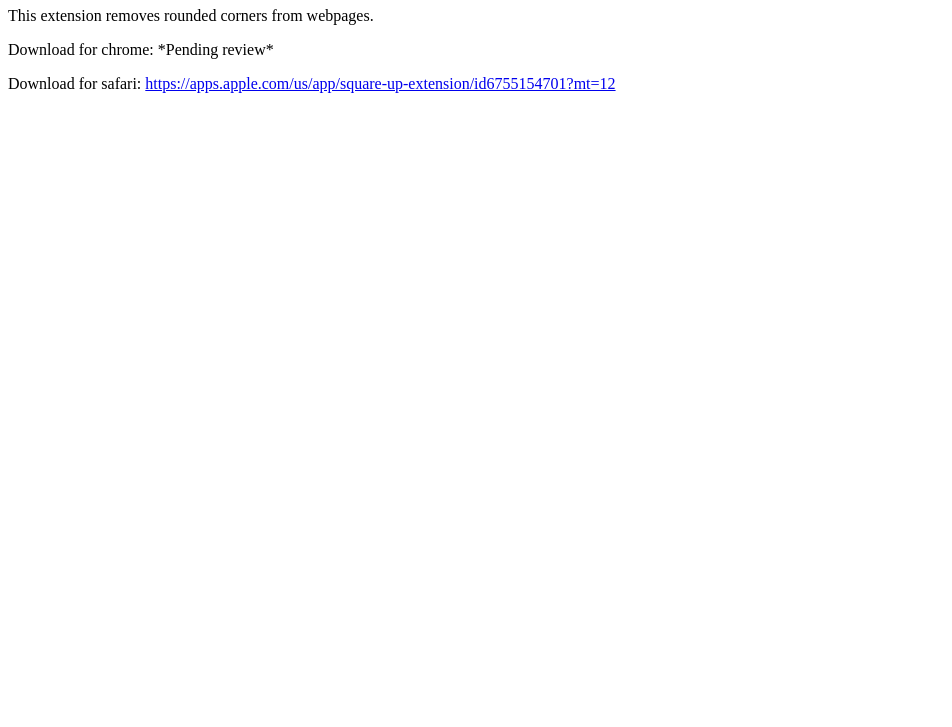
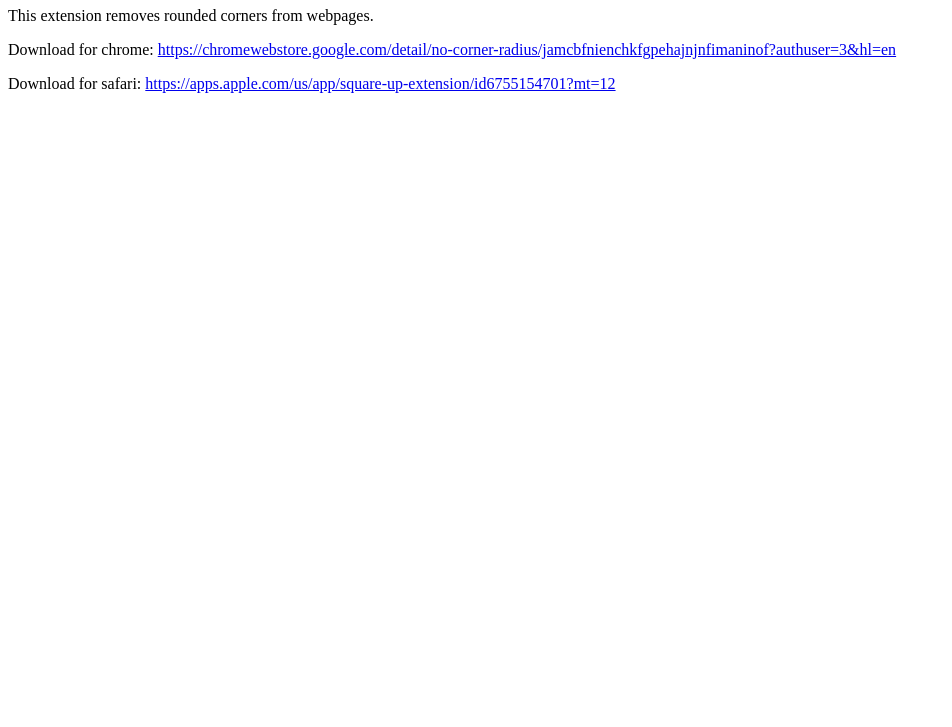
Before and after one commit to tem-tem/no-corner-radius, a browser extension: page index.html in a window 1280 px wide. Shown: the part 73-800 px from the top of the page, without its empty margins (0-952 px from the left). Drawn offline with Linux system fonts and the light colour scheme.

Commit message:
add chrome link

```diff
--- a/index.html
+++ b/index.html
@@ -10,7 +10,7 @@
   <p>This extension removes rounded corners from webpages.</p>
 
   <p>
-    Download for chrome: *Pending review*
+    Download for chrome: <a href="https://chromewebstore.google.com/detail/no-corner-radius/jamcbfnienchkfgpehajnjnfimaninof?authuser=3&hl=en">https://chromewebstore.google.com/detail/no-corner-radius/jamcbfnienchkfgpehajnjnfimaninof?authuser=3&hl=en</a>
   </p>
   <p>
     Download for safari: <a href="https://apps.apple.com/us/app/square-up-extension/id6755154701?mt=12">https://apps.apple.com/us/app/square-up-extension/id6755154701?mt=12</a>
```
